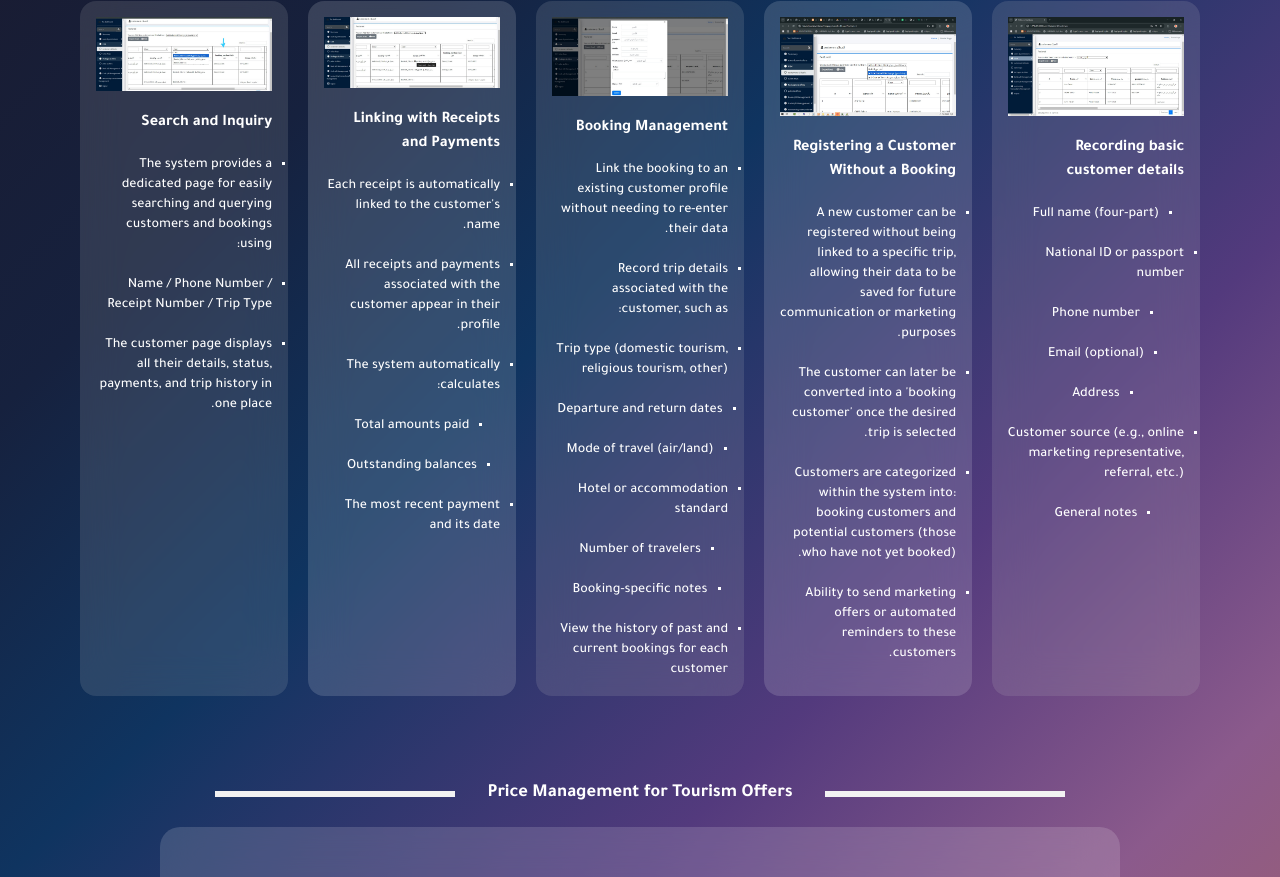
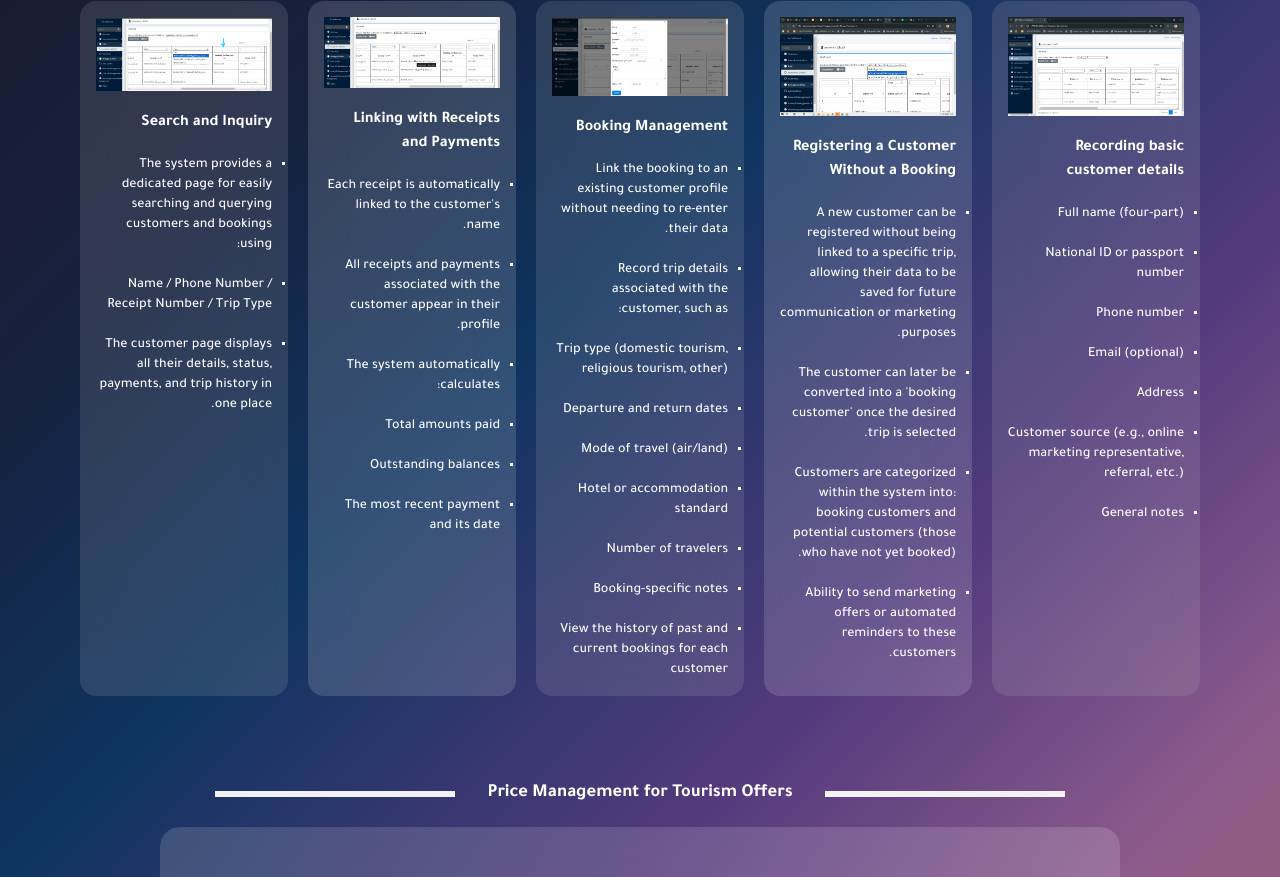
Before and after one commit to amrgelno/Tos-mvp, a React (Vite) app: page /crmSystem in a window 1280 px wide. Shown: the part 692-1569 px from the top of the page. Built offline with nearby package versions, Linux system fonts and the light colour scheme.

Commit message:
Align text to center in pageCardList

```diff
--- a/src/Pages/PageExample/PageExample.css
+++ b/src/Pages/PageExample/PageExample.css
@@ -21,7 +21,8 @@
 }
 
 .pageCardList{
-    place-items: center;
+
+    text-align:center;
     list-style-type: square;
     direction: rtl;
     text-align: right;
```
